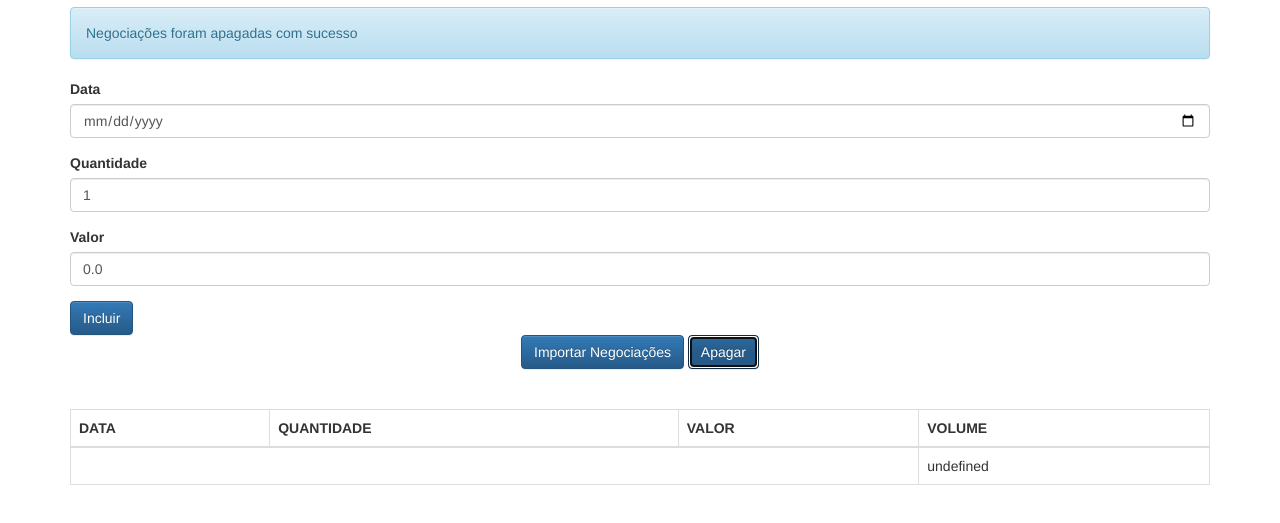
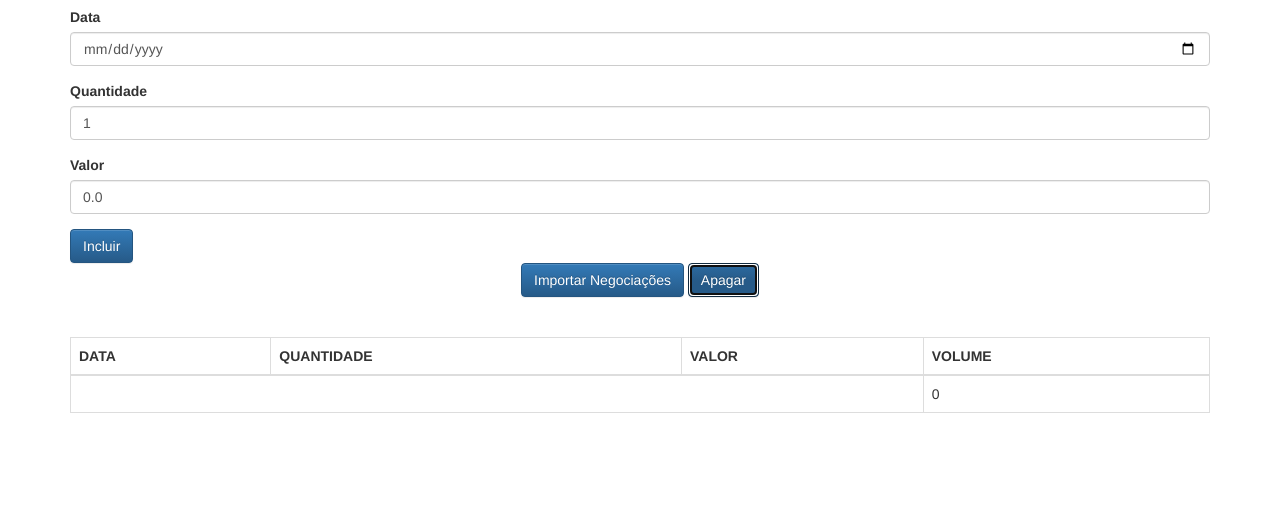
Before and after one commit to Raffael-Eloi/Cangaceiro-JS, a plain HTML site: page client/index.html in a window 1280 px wide. Both pictures are taken after a click on the button "Apagar". Shown: the part 63-586 px from the top of the page. Drawn offline with Linux system fonts and the light colour scheme.

Commit message:
finalização capítulo 10

```diff
--- a/client/app/controllers/NegociacaoController.js
+++ b/client/app/controllers/NegociacaoController.js
@@ -6,13 +6,41 @@ class NegociacaoController {
     this._inputQuantidade = $('#quantidade');
     this._inputValor = $('#valor');
 
-    this._negociacoes = new Negociacoes(model => {
-      console.log(this);
-      this._negociacoesView.update(model);
-    });
+    // const self = this;
+
+    // this._negociacoes = new Proxy(new Negociacoes(), {
+    //   get(target, prop, receiver) {
+    //     if (typeof(target[prop]) == typeof(Function) && ['adiciona', 'esvazia'].includes(prop)) {
+    //       return function() {
+    //         console.log(`"${prop}" disparou a armadilha`);
+    //         target[prop].apply(target, arguments);
+    //       }
+    //       self._negociacoesView.update(target);
+    //     }
+
+    //     else {
+    //       return target[prop];
+    //     }
+    //   }
+    // })
+
+    // this._negociacoes = ProxyFactory.create(
+    //   new Negociacoes(),
+    //   ['adiciona', 'esvazia'],
+    //   model => this._negociacoesView.update(model)
+    // );
+
+    this._negociacoes = new Bind(new Negociacoes(), new NegociacoesView('#negociacoes'), 'adiciona', 'esvazia');
+    this._mensagem = new Bind(new Mensagem(), new MensagemView('#mensagemView'), 'texto');
 
     this._negociacoesView = new NegociacoesView('#negociacoes');
     this._negociacoesView.update(this._negociacoes);
+
+    this._mensagem = ProxyFactory.create(
+      new Mensagem(),
+      ['texto'],
+      model => this._mensagemView.update(model)
+    );
 
     this._mensagem = new Mensagem();
 
@@ -25,8 +53,8 @@ class NegociacaoController {
 
     this._negociacoes.adiciona(this._criaNegociacao());
     this._mensagem.texto = "Negociação adicionada com sucesso";
-    this._negociacoesView.update(this._negociacoes);
-    this._mensagemView.update(this._mensagem);
+    // this._negociacoesView.update(this._negociacoes);
+    // this._mensagemView.update(this._mensagem);
 
     this._limpaFormulario();
   }
@@ -48,8 +76,8 @@ class NegociacaoController {
 
   apaga() {
     this._negociacoes.esvazia();
-    this._negociacoesView.update(this._negociacoes);
+    // this._negociacoesView.update(this._negociacoes);
     this._mensagem.texto = 'Negociações foram apagadas com sucesso';
-    this._mensagemView.update(this._mensagem);
+    // this._mensagemView.update(this._mensagem);
   }
 }
--- a/client/app/domain/negociacao/Negociacao.js
+++ b/client/app/domain/negociacao/Negociacao.js
@@ -21,15 +21,4 @@ class Negociacao {
   get volume() {
     return this._quantidade * this._valor;
   }
-
-  get volumeTotal() {
-    // let total = 0;
-    // for (let i = 0; i < this._negociacoes.length; i++) {
-    //   total += this._negociacoes[i].volume;
-    // }
-    // return total;
-
-    return this._negociacoes.reduce(
-      (total, negociacao) => total + negociacao.volume, 0);
-  }
 }
--- a/client/app/domain/negociacao/Negociacoes.js
+++ b/client/app/domain/negociacao/Negociacoes.js
@@ -1,21 +1,32 @@
 class Negociacoes {
-  constructor(armadilha) {
+  constructor() {
     this._negociacoes = [];
-    this._armadilha = armadilha;
+    // this._armadilha = armadilha;
     Object.freeze(this);
   }
 
   adiciona(negociacao) {
     this._negociacoes.push(negociacao);
-    this._armadilha(this);
+    // this._armadilha(this);
   }
 
   paraArray() {
     return [].concat(this._negociacoes); // para retornar uma nova instância do array e torná-lo imutável
   }
 
+  get volumeTotal() {
+    // let total = 0;
+    // for (let i = 0; i < this._negociacoes.length; i++) {
+    //   total += this._negociacoes[i].volume;
+    // }
+    // return total;
+
+    return this._negociacoes.reduce(
+      (total, negociacao) => total + negociacao.volume, 0);
+  }
+
   esvazia() {
     this._negociacoes.length = 0;
-    this._armadilha(this);
+    // this._armadilha(this);
   }
 }
--- /dev/null
+++ b/client/app/util/Bind.js
@@ -0,0 +1,15 @@
+class Bind {
+  constructor(model, view, ...props) {
+    const proxy = ProxyFactory.create(
+      model,
+      props,
+      model => {
+        view.update(model)
+      }
+    );
+
+    view.update(model);
+
+    return proxy;
+  }
+}
--- /dev/null
+++ b/client/app/util/ProxyFactory.js
@@ -0,0 +1,33 @@
+class ProxyFactory {
+  static create(objeto, props, armadilha) {
+    // Objeto    -> é o objeto alvo do proxy
+    // Props     -> é um array com os métodos que desejamos interceptar
+    // Armadilha -> é a funcão armadilha que desejamos executar para os métodos presentes no array props
+    return new Proxy(objeto, {
+      get(target, prop, receiver) {
+        if (ProxyFactory._ehFuncao(target[prop]) && props.includes(prop)) {
+          return function() {
+            console.log(`"${props}" disparou a armadilha`);
+            target[prop].apply(target, arguments);
+            armadilha(target);
+          }
+        }
+        else {
+          return target[prop];
+        }
+      },
+
+      set(target, prop, value, receiver) {
+        const updated = Reflect.set(target, prop, value);
+        if(props.includes(prop))
+          armadilha(target);
+        return updated;
+      }
+    });
+
+  }
+
+  static _ehFuncao(fn) {
+    return typeof(fn) == typeof(Function);
+  }
+}
--- a/client/index.html
+++ b/client/index.html
@@ -67,6 +67,48 @@
 
     <div id="negociacoes"></div>
 
+    <script>
+
+      // const negociacoes = new Proxy(new Negociacoes(), {
+      //   // set(target, prop, value, receiver) {
+      //   //   console.log(`${prop} guarda ${target[prop]}, receberá ${value}`);
+      //   //   return Reflect.set(target, prop, value);
+      //   // }
+
+      //   get(target, prop, receiver) {
+      //     if (typeof(target[prop]) == typeof(Function) && ['adiciona', 'esvazia'].includes(prop)) {
+
+      //       return function() {
+      //         console.log(`"${props}" disparou a armadilha`);
+      //         target[prop].apply(target, arguments);
+              // O javascript primeiro faz um get para ler o método e depois executa um apply por debaixo dos panos para executar
+              // _continuacao => passando seus parâmetros
+              // Passamos essa função para que seja executada antes que o apply seja executado
+
+
+
+
+             // just a test about arguments
+            //  function exibeNomeCompleto() {
+            //   alert(`Nome completo: ${arguments[0]} ${arguments[1]}`);
+            //  }
+            //  exibeNomeCompleto("Raffael", "Eloi");
+
+    //         }
+
+    //       }
+
+    //       else {
+    //         return target[prop];
+    //       }
+    //     }
+
+    //   });
+
+    //   negociacoes.adiciona(new Negociacao(new Date, 1, 100));
+
+    </script>
+
     <script src="app/domain/negociacao/Negociacao.js"></script>
     <script src="app/controllers/NegociacaoController.js"></script>
     <script src="app/ui/converters/DateConverter.js"></script>
@@ -75,6 +117,8 @@
     <script src="app/ui/views/NegociacoesView.js"></script>
     <script src="app/ui/models/Mensagem.js"></script>
     <script src="app/ui/views/MensagemView.js"></script>
+    <script src="app/util/ProxyFactory.js"></script>
+    <script src="app/util/Bind.js"></script>
     <script src="app/app.js"></script>
   </body>
 </html>
```
